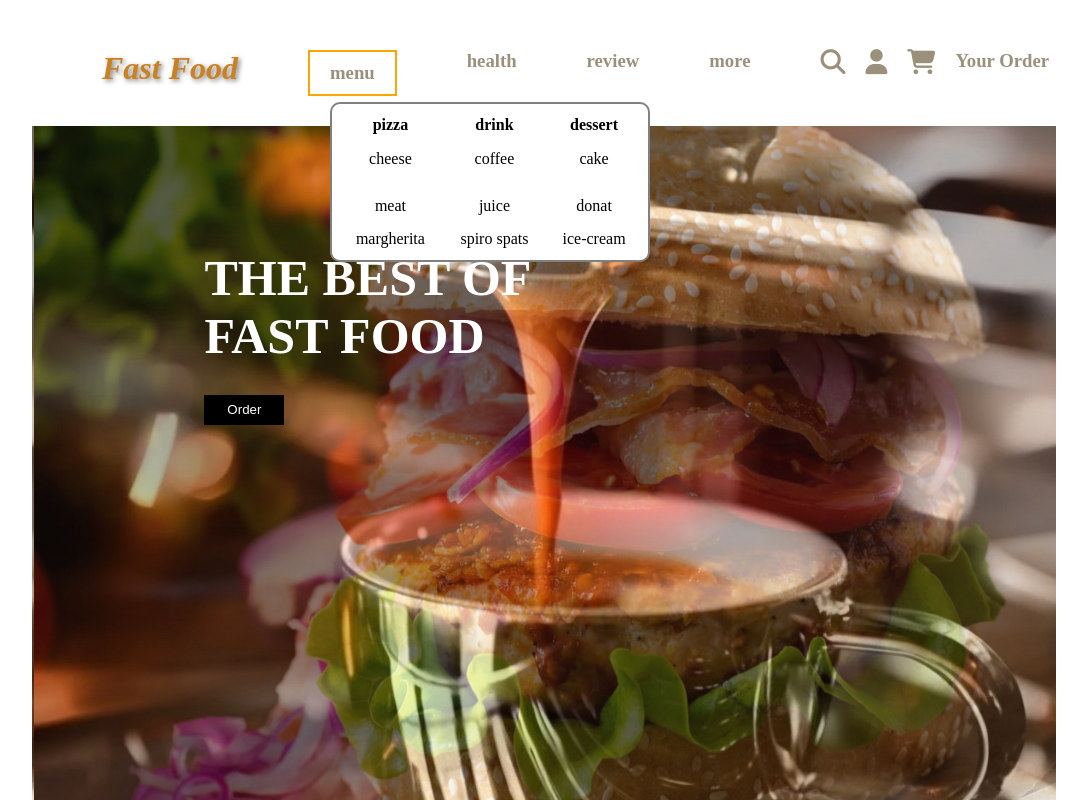
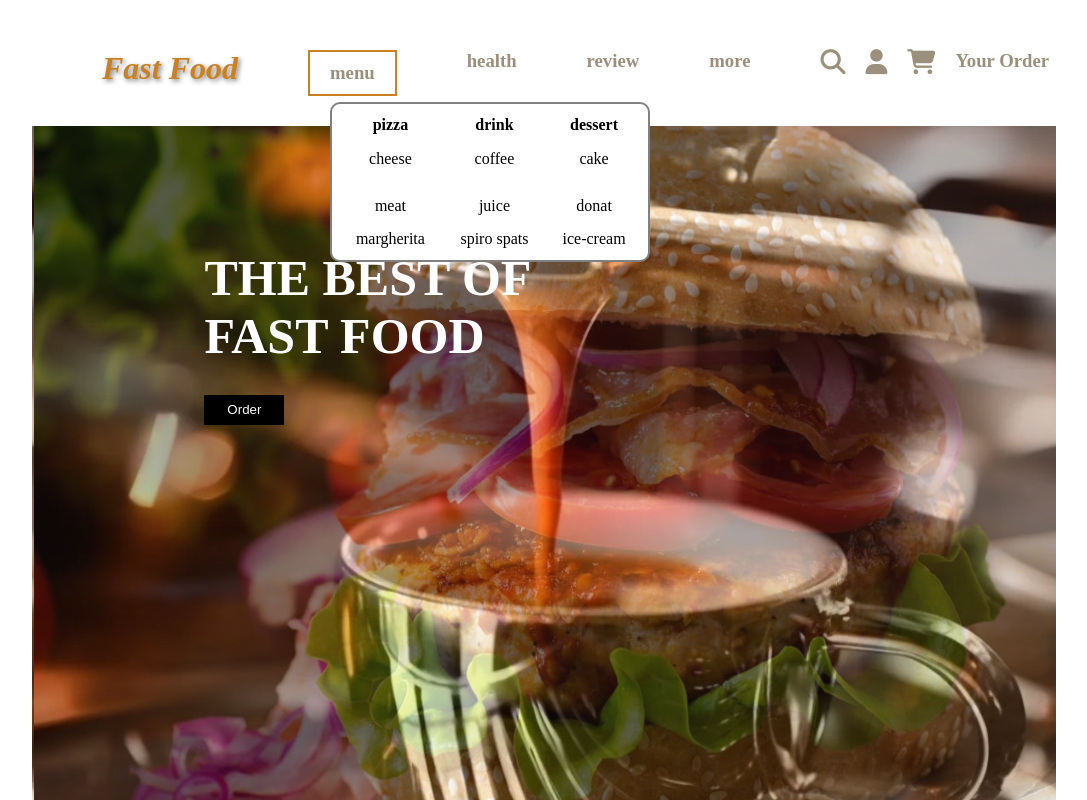
Before and after one commit to mariam-1044/FastFood, a plain HTML site: page index.html in a window 1280 px wide. In both pictures the pointer is over the element "menu". Shown: the top 800 px of the page, without its empty margins (96-1183 px from the left). Drawn offline with Linux system fonts and the light colour scheme.

Commit message:
uploudgithub

```diff
--- a/css/style.css
+++ b/css/style.css
@@ -55,7 +55,7 @@ tr{
     text-align: center;
 }
 .border:hover{
-    border: 2px solid orange;
+    border: 2px solid rgb(202, 129, 33);
     padding: 10px 20px;
 }
 .hover-table:hover table{
```
